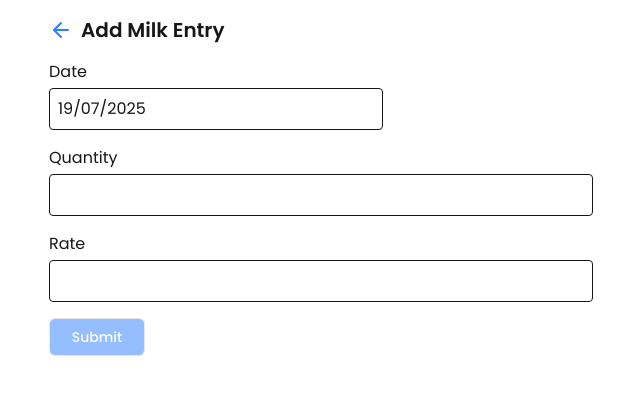
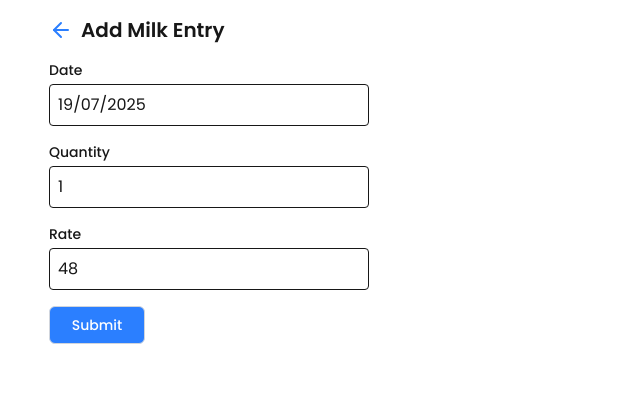
Before and after one commit to Amandeep-tech/milk-tracker-frontend, a Next.js app: page /add in a window 1280 px wide. Shown: the top 394 px of the page, without its empty margins (319-959 px from the left). Built offline with nearby package versions, Linux system fonts and the light colour scheme; no server answers.

Commit message:
toast notification

```diff
--- a/package.json
+++ b/package.json
@@ -13,7 +13,8 @@
     "next": "15.4.2",
     "react": "19.1.0",
     "react-datepicker": "^8.4.0",
-    "react-dom": "19.1.0"
+    "react-dom": "19.1.0",
+    "react-toastify": "^11.0.5"
   },
   "devDependencies": {
     "@eslint/eslintrc": "^3",
--- a/src/app/add/page.tsx
+++ b/src/app/add/page.tsx
@@ -5,10 +5,20 @@ import { addEntry } from "@/lib/api";
 import Link from "next/link";
 import { ArrowLeft } from "lucide-react";
 import { useState } from "react";
+import { ToastContainer, toast } from "react-toastify";
+
+const message = "Milk entry already exists for this date!";
+
+const initialData = {
+  date: "",
+  quantity: 1,
+  rate: 48, // TODO: will set this in config API in future
+}
 
 export default function AddPage() {
   const router = useRouter();
   const [isLoading, setIsLoading] = useState(false);
+  const notify = () => toast(message);
 
   const handleSubmit = async (data: {
     date: number;
@@ -21,7 +31,8 @@ export default function AddPage() {
       if (resp?.error === 0) {
         router.push("/");
       } else {
-        alert(resp?.message);
+        // notify with toast
+        notify();
       }
     } catch (error) {
       console.error(error);
@@ -32,6 +43,14 @@ export default function AddPage() {
 
   return (
     <main className="p-4 max-w-xl mx-auto">
+      <ToastContainer
+        position="top-center"
+        autoClose={3000}
+        hideProgressBar={false}
+        newestOnTop={false}
+        rtl={false}
+        pauseOnFocusLoss
+      />
       <div className="flex items-center gap-2 mb-4">
         <Link href="/" className="text-blue-500 text-sm">
           <ArrowLeft />
@@ -40,7 +59,7 @@ export default function AddPage() {
       </div>
       <MilkForm
         onSubmit={handleSubmit}
-        initialData={{ date: "", quantity: 0, rate: 0 }}
+        initialData={initialData}
         isLoading={isLoading}
       />
     </main>
--- a/src/app/globals.css
+++ b/src/app/globals.css
@@ -27,3 +27,6 @@ body {
 td {
   min-width: 100px;
 }
+.react-datepicker-popper {
+  left: 2rem !important;
+}
--- a/src/components/MilkForm.tsx
+++ b/src/components/MilkForm.tsx
@@ -27,29 +27,29 @@ export default function MilkForm(props: IMilkFormProps) {
   return (
     <form onSubmit={handleSubmit} className="space-y-4">
       <div>
-        <label className="block mb-1">Date</label>
+        <label className="block mb-1 text-sm font-medium">Date</label>
         <DatePicker
-        className="w-full p-2 border rounded"
+        className="w-full p-2 border rounded max-w-[20rem]"
         dateFormat={"dd/MM/yyyy"}
         selected={date}
         onChange={(date: Date | null) => setDate(date)}  />
       </div>
       <div>
-        <label className="block mb-1">Quantity</label>
+        <label className="block mb-1 text-sm font-medium">Quantity</label>
         <input
           type="number"
           value={quantity}
           onChange={e => setQuantity(e.target.value)}
-          className="w-full p-2 border rounded"
+          className="w-full p-2 border rounded max-w-[20rem]"
         />
       </div>
       <div>
-        <label className="block mb-1">Rate</label>
+        <label className="block mb-1 text-sm font-medium">Rate</label>
         <input
           type="number"
           value={rate}
           onChange={e => setRate(e.target.value)}
-          className="w-full p-2 border rounded"
+          className="w-full p-2 border rounded max-w-[20rem]"
         />
       </div>
       <Button
```
Also changed, not shown: 1 other file (tests, documents, lock files or other folders).
